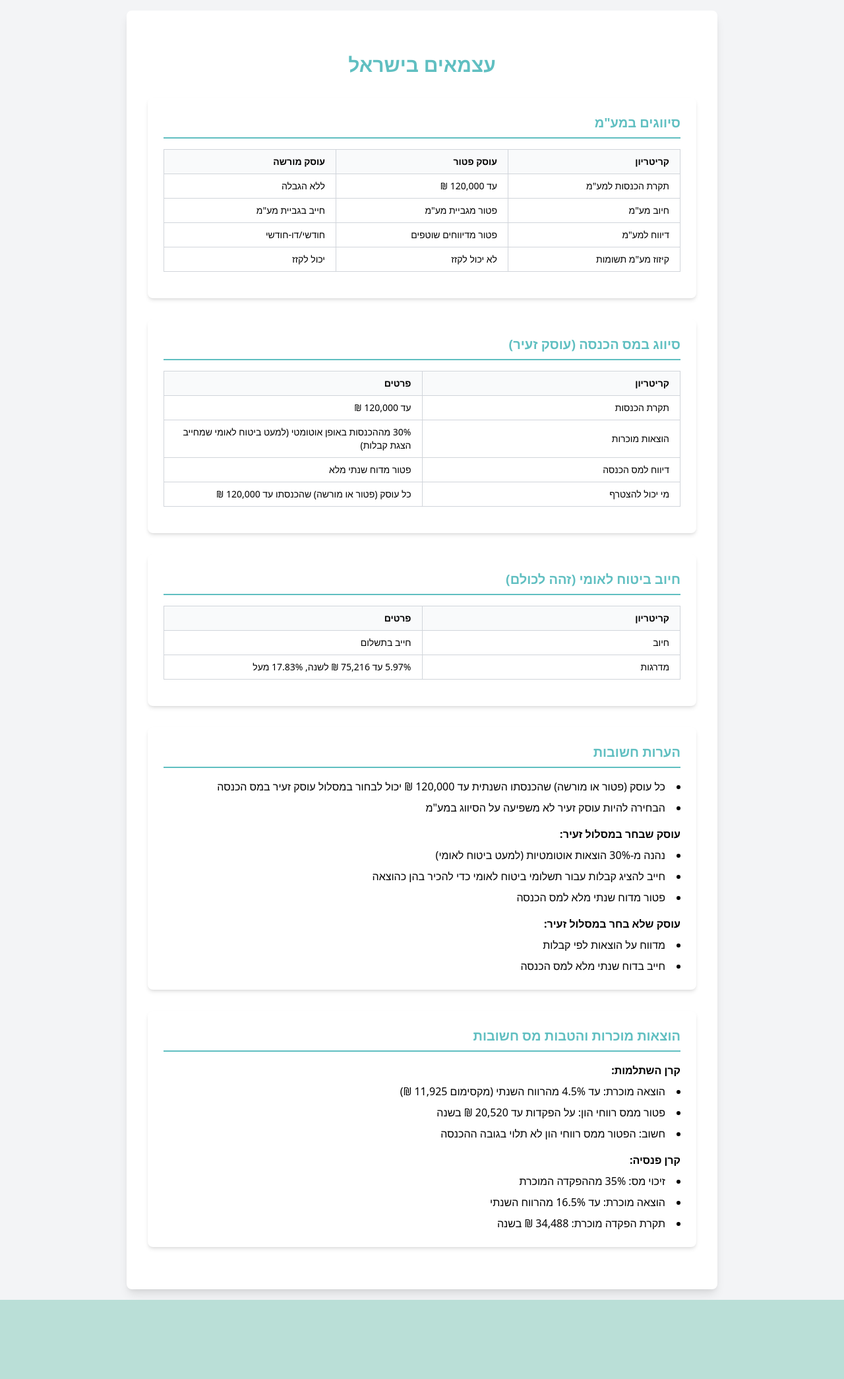
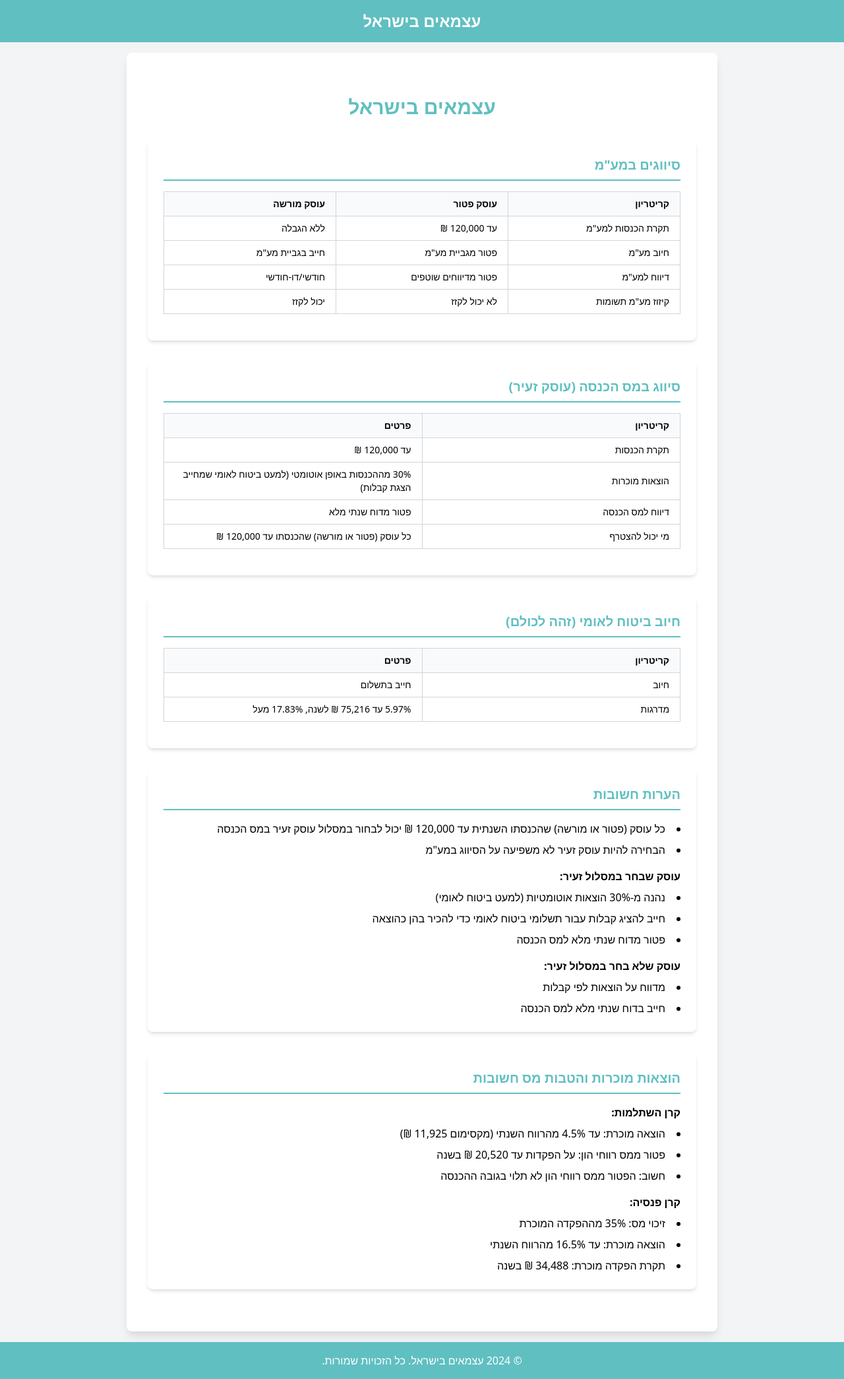
Before and after one commit to Zevik/Atsmai, a Next.js app: page / in a window 1280 px wide. Shown: the whole page at 66% size. Before the commit the page ends 1970 px from the top, so only its background shows below. Built offline with nearby package versions, Linux system fonts and the light colour scheme.

Commit message:
Add simple header and footer

```diff
--- a/pages/index.js
+++ b/pages/index.js
@@ -1,6 +1,10 @@
 export default function Home() {
   return (
-    <div className="min-h-screen bg-secondary/20 p-4">
+    <div className="min-h-screen bg-secondary/20 flex flex-col">
+      <header className="bg-primary text-white p-4 text-center">
+        <h1 className="text-2xl font-bold">עצמאים בישראל</h1>
+      </header>
+      <main className="flex-grow p-4">
         <div className="max-w-4xl mx-auto bg-white p-8 rounded-lg shadow-lg">
           <h1 className="text-3xl font-bold mb-8 text-primary text-center mt-8">עצמאים בישראל</h1>
           <section className="mb-8 hover:shadow-lg transition-shadow transition-transform duration-300 hover:-translate-y-1">
@@ -129,6 +133,10 @@ export default function Home() {
             </div>
           </section>
         </div>
+      </main>
+      <footer className="bg-primary text-white p-4 text-center">
+        <p>© 2024 עצמאים בישראל. כל הזכויות שמורות.</p>
+      </footer>
     </div>
   )
 }
```
Lines whose indentation alone changed are shown as unchanged.
